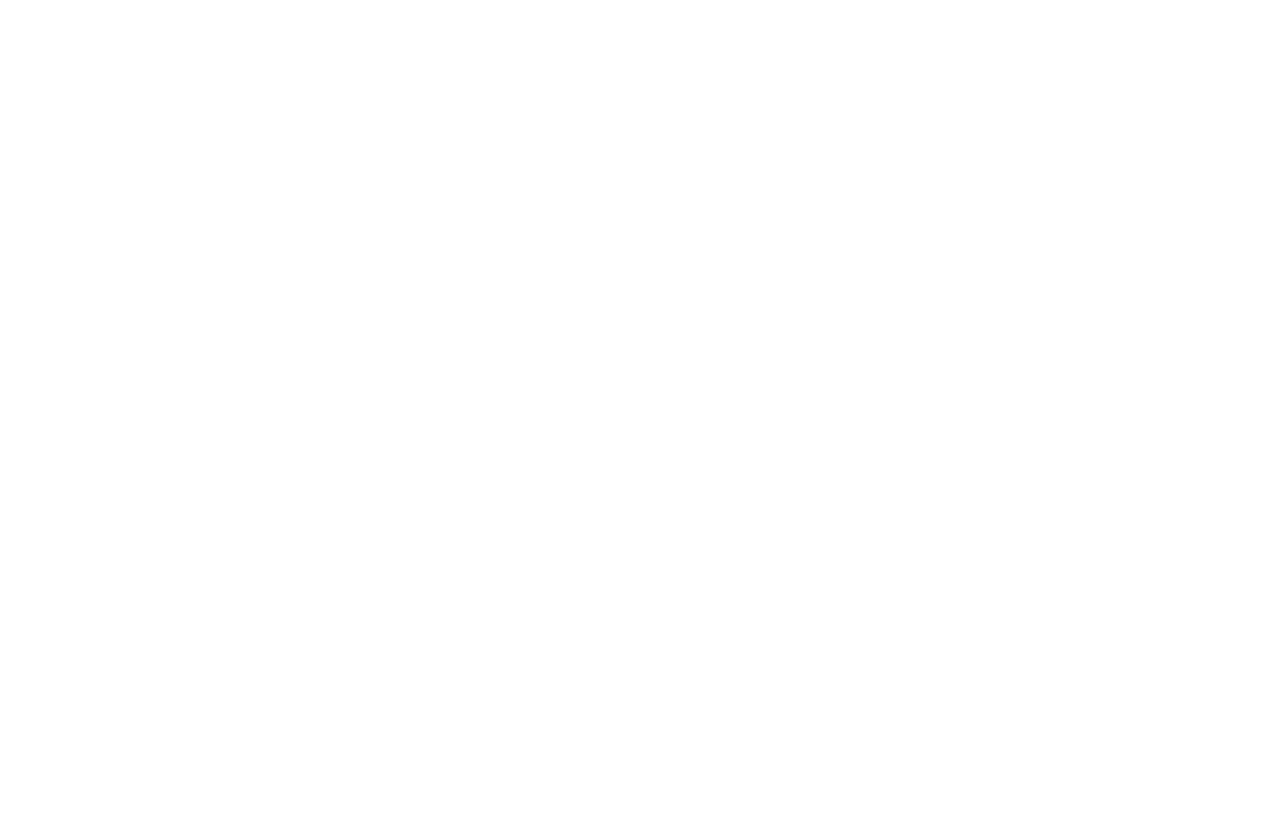
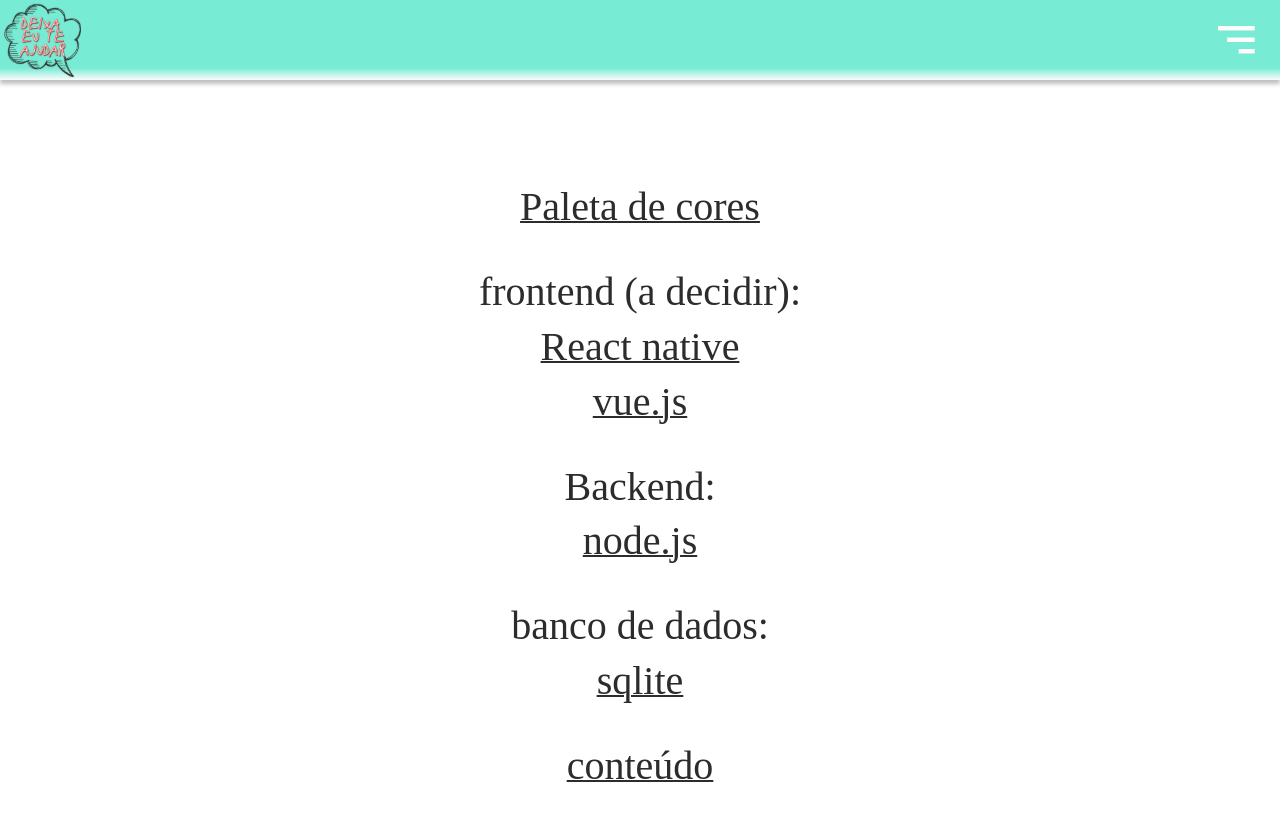
Before and after one commit to franklinarauj/Deixa-Eu-Te-Ajudar, a Vue app: page /#/menu/referencias in a window 1280 px wide. Shown: the top 820 px of the page. Built offline with nearby package versions, Linux system fonts and the light colour scheme; a web font is replaced by a local one.

Commit message:
Tela menu, contato, objetivos,  quem somos e referencias

```diff
--- a/src/components/Navbar.vue
+++ b/src/components/Navbar.vue
@@ -1,7 +1,7 @@
 <template>
   <div class="nav">
     <img id="logo" src="../assets/logo.svg" @click="$router.push('/home')" />
-    <img id="menu" src="../assets/menu.svg" />
+    <img id="menu" src="../assets/menu.svg" @click="$router.push('/menu')" />
   </div>
 </template>
 
--- /dev/null
+++ b/src/pages/Contato.vue
@@ -0,0 +1,19 @@
+<template>
+  <div class="container">
+    <span class="texto">Qualquer dúvida, reclamacao ou elogio, nos mande um e-mail:</span>
+    <span>contato@contato.com.br</span>
+  </div>
+</template>
+
+<script>
+export default {
+
+}
+</script>
+
+<style>
+  .texto {
+    margin-top: 50px;
+    margin-bottom: 40px;
+  }
+</style>
--- /dev/null
+++ b/src/pages/Menu.vue
@@ -0,0 +1,16 @@
+<template>
+  <div>
+    <navbar />
+    <router-view />
+  </div>
+</template>
+
+<script>
+  import Navbar from "../components/Navbar.vue";
+  export default {
+    components: { Navbar },
+  };
+</script>
+
+<style>
+</style>
--- /dev/null
+++ b/src/pages/MenuOpcoes.vue
@@ -0,0 +1,26 @@
+<template>
+  <div class="container">
+    <div id="interna">
+      <h1 @click="$router.push('/menu/contato')">Contato</h1>
+      <h1 @click="$router.push('/menu/quem_somos')">Quem Somos</h1>
+      <h1 @click="$router.push('/menu/nosso_objetivo')">Nosso Objetivo</h1>
+      <h1 @click="$router.push('/menu/referencias')">Referencias</h1>
+    </div>
+  </div>
+</template>
+
+<script>
+export default {
+
+}
+</script>
+
+<style>
+.container{
+  margin-top: 50px;
+}
+a:link {
+ text-decoration:none;
+ color: black;
+}
+</style>
--- /dev/null
+++ b/src/pages/NossoObjetivo.vue
@@ -0,0 +1,18 @@
+<template>
+  <div class="container">
+    <span class="texto">Temos como objetivo ajudar alunos do ensino médio em sua caminhada para o enem.</span>
+  </div>
+</template>
+
+<script>
+export default {
+
+}
+</script>
+
+<style>
+  .texto {
+    margin-top: 50px;
+    margin-bottom: 40px;
+  }
+</style>
--- /dev/null
+++ b/src/pages/QuemSomos.vue
@@ -0,0 +1,22 @@
+<template>
+  <div class="container">
+    <span class="texto">Nós somos o grupo:</span>
+    <span>Angelo Soares</span>
+    <span>Franklin Araujo</span>
+    <span>Matheus Muniz</span>
+    <span>Osmar Emidio</span>
+  </div>
+</template>
+
+<script>
+export default {
+
+}
+</script>
+
+<style>
+  .texto {
+    margin-top: 50px;
+    margin-bottom: 40px;
+  }
+</style>
--- /dev/null
+++ b/src/pages/Referencias.vue
@@ -0,0 +1,39 @@
+<template>
+  <div class="container">
+    <div class="texto">
+      <h1>Paleta de cores</h1>
+    </div>
+    <div class="texto">
+      <h1 style="text-decoration: auto">frontend (a decidir):</h1>
+      <h1>React native</h1>
+      <h1>vue.js</h1>
+    </div>
+    <div class="texto">
+      <h1 style="text-decoration: auto">Backend:</h1>
+      <h1>node.js</h1>
+    </div>
+    <div class="texto">
+      <h1 style="text-decoration: auto">banco de dados:</h1>
+      <h1>sqlite</h1>
+    </div>
+    <div class="texto">
+      <h1>conteúdo</h1>
+    </div>
+  </div>
+</template>
+
+<script>
+export default {
+
+}
+</script>
+
+<style>
+  .texto {
+    margin-top: 50px;
+  }
+  .container h1{
+    margin-bottom: 0px;
+    font-size: 40px;
+  }
+</style>
--- a/src/router/index.js
+++ b/src/router/index.js
@@ -6,6 +6,12 @@ import MenuHome from "../pages/MenuHome.vue";
 import Subject from "../pages/Subject.vue";
 import Themes from "../pages/Themes.vue";
 import Content from "../pages/Content.vue";
+import Menu from "../pages/Menu.vue";
+import MenuOpcoes from "../pages/MenuOpcoes.vue"
+import Contato from "../pages/Contato.vue"
+import NossoObjetivo from "../pages/NossoObjetivo.vue"
+import QuemSomos from "../pages/QuemSomos.vue"
+import Referencias from "../pages/Referencias.vue"
 
 Vue.use(VueRouter);
 
@@ -13,7 +19,38 @@ const routes = [
   {
     path: "/",
     name: "Splash",
-    component: Splash
+    component: Splash,
+  },
+  {
+    path: "/menu",
+    name: "Menu",
+    component: Menu,
+    children: [
+      {
+        path: "",
+        name: "MenuOpcoes",
+        component: MenuOpcoes
+      },
+      {
+        path: "contato",
+        name: "Contato",
+        component: Contato
+      },
+      {
+        path: "nosso_objetivo",
+        name: "NossoObjetivo",
+        component: NossoObjetivo
+      },
+      {
+        path: "quem_somos",
+        name: "QuemSomos",
+        component: QuemSomos
+      },
+      {
+        path: "referencias",
+        name: "Referencias",
+        component: Referencias
+      }]
   },
   {
     path: "/home",
```
